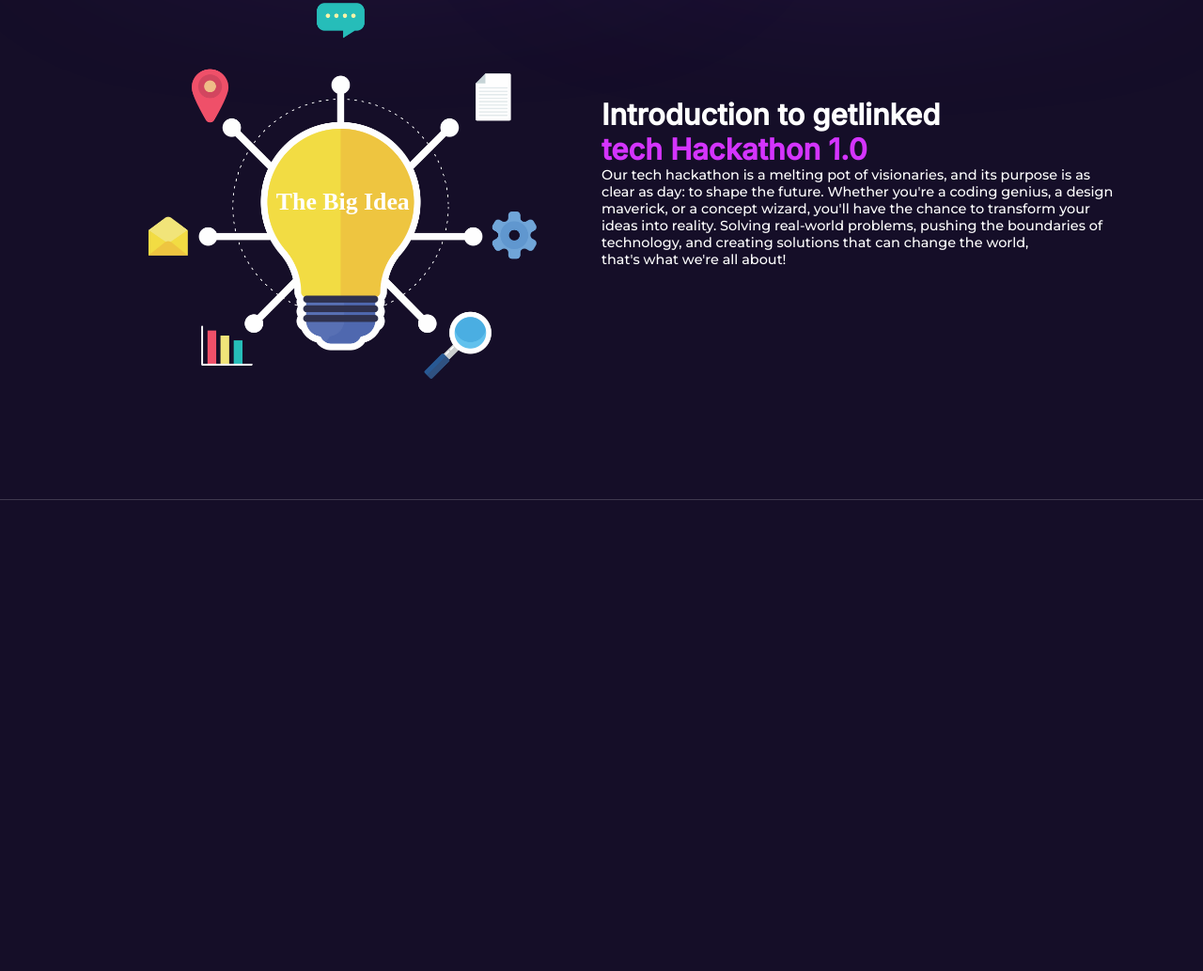
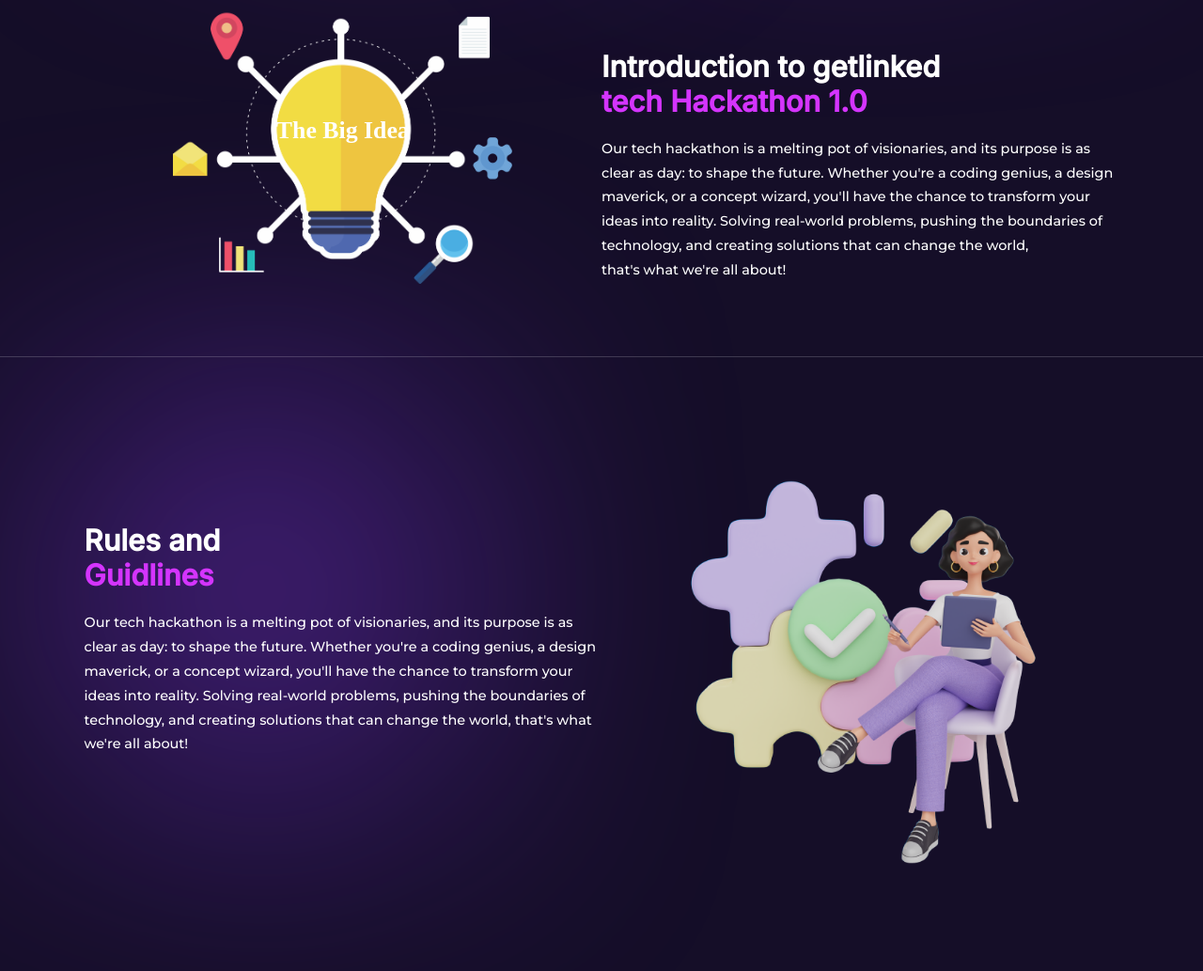
Before and after one commit to divineamunega/getlinked-tech-hackathon, a plain HTML site: page index.html in a window 1280 px wide. Shown: the part 770-1803 px from the top of the page at 94% size. Before the commit the page ends 1302 px from the top, so only its background shows below. Drawn offline with nearby package versions, Linux system fonts and the light colour scheme; files whose address does not match are found by name.

Commit message:
Rules page

```diff
--- a/index.html
+++ b/index.html
@@ -125,5 +125,26 @@
 				</p>
 			</div>
 		</section>
+
+		<section class="rules">
+			<div class="rule-box text">
+				<div class="blur-grad"></div>
+				<h2 class="head">
+					Rules and <br />
+					<span class="spcolor1">Guidlines</span>
+				</h2>
+				<p class="rules-intro">
+					Our tech hackathon is a melting pot of visionaries, and its purpose is
+					as clear as day: to shape the future. Whether you're a coding genius,
+					a design maverick, or a concept wizard, you'll have the chance to
+					transform your ideas into reality. Solving real-world problems,
+					pushing the boundaries of technology, and creating solutions that can
+					change the world, that's what we're all about!
+				</p>
+			</div>
+			<div class="rule-box img">
+				<img src="static/img/rules-img.png" alt="Rules Concept" />
+			</div>
+		</section>
 	</body>
 </html>
--- a/static/css/style.css
+++ b/static/css/style.css
@@ -120,10 +120,11 @@
 	border-radius: 50%;
 	filter: blur(150px);
 	z-index: -1;
-}
 
-.blur-grad > img {
-	z-index: 1000;
+	@media screen and (max-width: 991px) {
+		width: 250px;
+		height: 250px;
+	}
 }
 
 .toggle-btn {
@@ -393,7 +394,7 @@
 .introduction {
 	display: flex;
 	width: 100%;
-	padding: 10% 7%;
+	padding: 6% 7%;
 	border-bottom: 1px solid var(--line);
 
 	@media screen and (max-width: 991px) {
@@ -411,7 +412,8 @@
 
 .intro-box.img {
 	background-image: url(../img/info-image.png);
-	height: 400px;
+	height: 350px;
+	/* background-color: red; */
 	background-position: center;
 	background-size: contain;
 	background-repeat: no-repeat;
@@ -442,11 +444,78 @@
 		font-size: 3rem;
 		font-family: var(--font-1);
 		color: white;
+		margin-bottom: 20px;
 	}
 
 	& .support-intro {
 		font-size: 1.4rem;
 		font-family: var(--font-2);
 		color: white;
+		line-height: 2.5rem;
 	}
 }
+
+.rules {
+	display: flex;
+	padding: 6% 7%;
+	position: relative;
+
+	& > .rule-box {
+		width: 50%;
+
+		@media screen and (max-width: 991px) {
+			width: 100%;
+		}
+	}
+
+	@media screen and (max-width: 991px) {
+		flex-direction: column;
+	}
+}
+
+.rule-box.text {
+	margin-top: 100px;
+	/* position: relative; */
+
+	& .blur-grad {
+		/* filter: blur(0px); */
+		left: 0;
+		left: 10%;
+		top: 15%;
+	}
+
+	@media screen and (max-width: 991px) {
+		text-align: center;
+		/* flex-direction: column; */
+	}
+	& .head {
+		font-size: 3rem;
+		font-family: var(--font-1);
+		color: white;
+		margin-bottom: 20px;
+	}
+
+	& .rules-intro {
+		font-size: 1.4rem;
+		font-family: var(--font-2);
+		color: white;
+		line-height: 2.5rem;
+	}
+}
+
+.rule-box.img {
+	height: 500px;
+	/* background-color: red; */
+
+	@media screen and (max-width: 991px) {
+		order: -1;
+		height: 450px;
+		/* flex-direction: column; */
+	}
+	& img {
+		height: 100%;
+		object-fit: contain;
+		width: 100%;
+		object-position: right;
+	}
+}
```
Also changed, not shown: static/img/rules-img.png (added).
